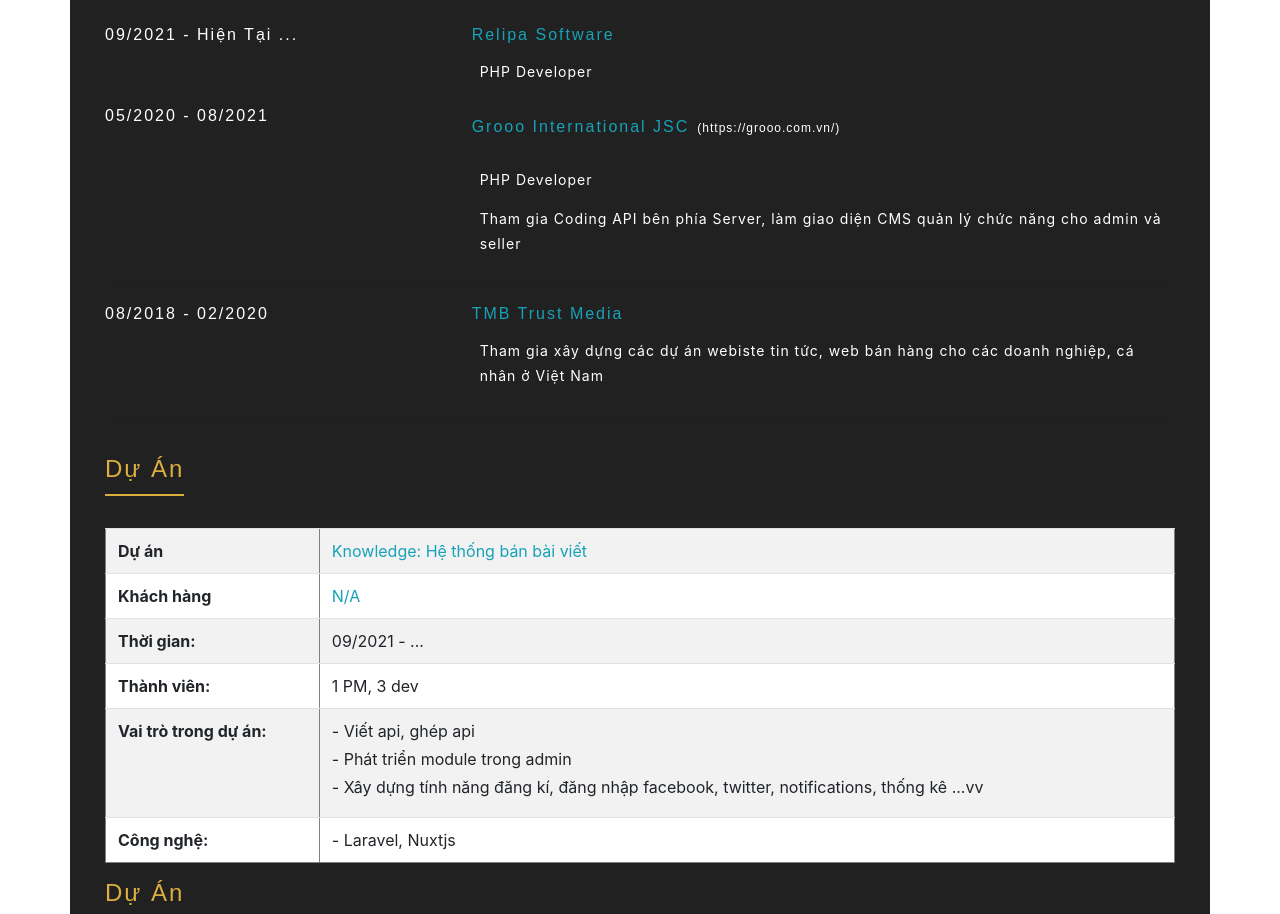
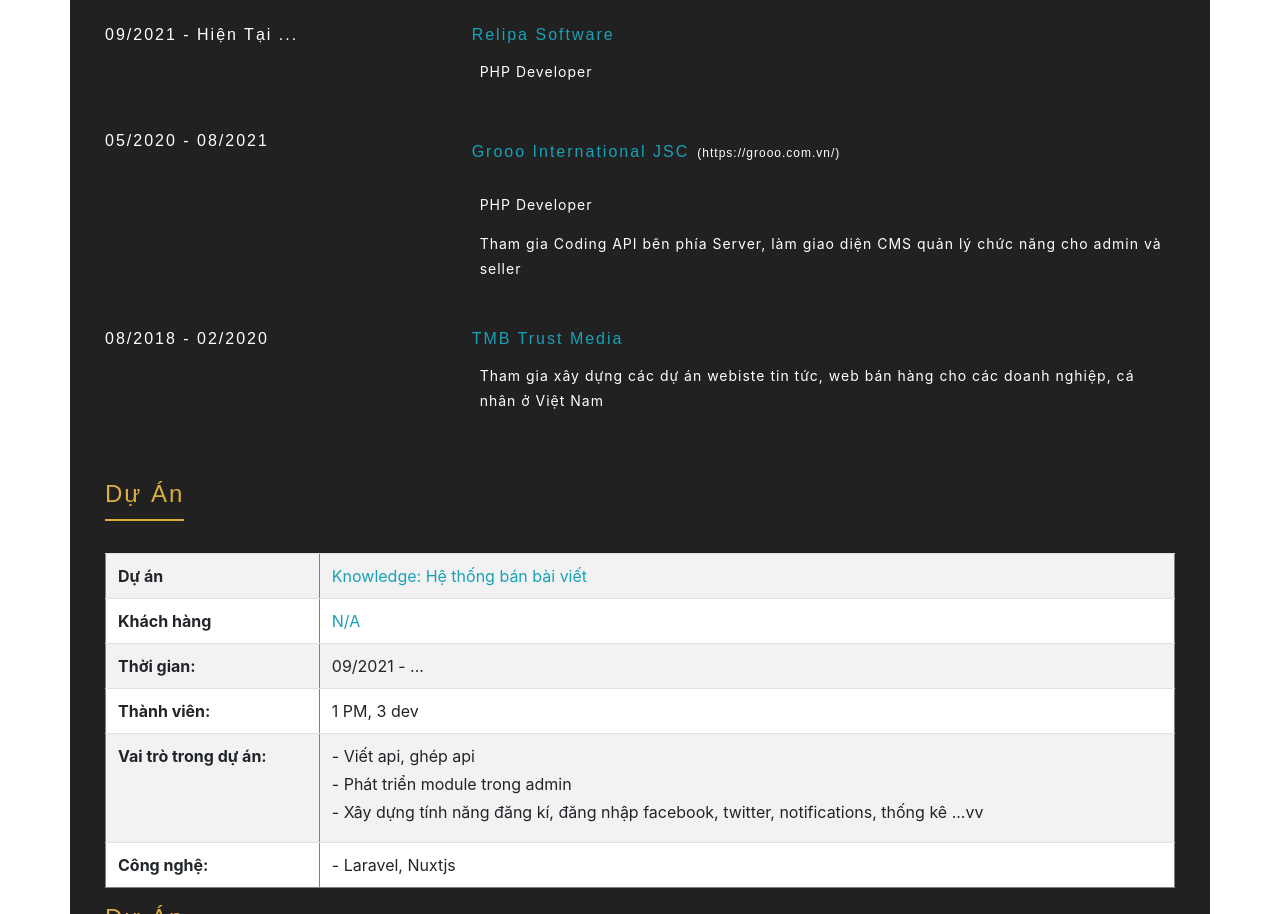
Before and after one commit to NghiaDao-dev/CV, a plain HTML site: page index.html in a window 1280 px wide. Shown: the part 1245-2159 px from the top of the page. Drawn offline with nearby package versions, Linux system fonts and the light colour scheme.

Commit message:
Update index.html

```diff
--- a/index.html
+++ b/index.html
@@ -114,6 +114,7 @@
                             <p class="ml-2">PHP Developer</p>
                         </div>
                     </div>
+                    <hr class="text-light">
                     <div class="row mb-2">
                         <div class="col-md-4 w3-edu-info1">
                             <h3>05/2020 - 08/2021</h3>
```
